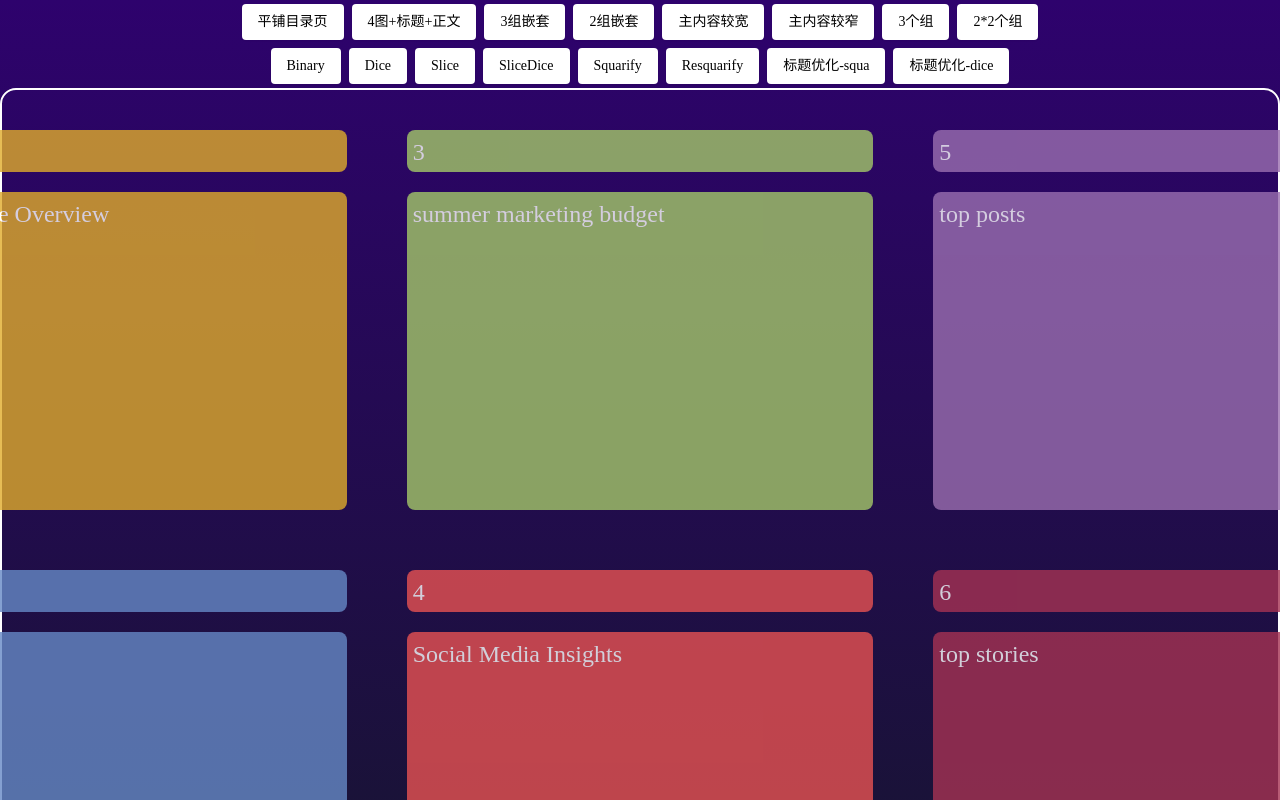
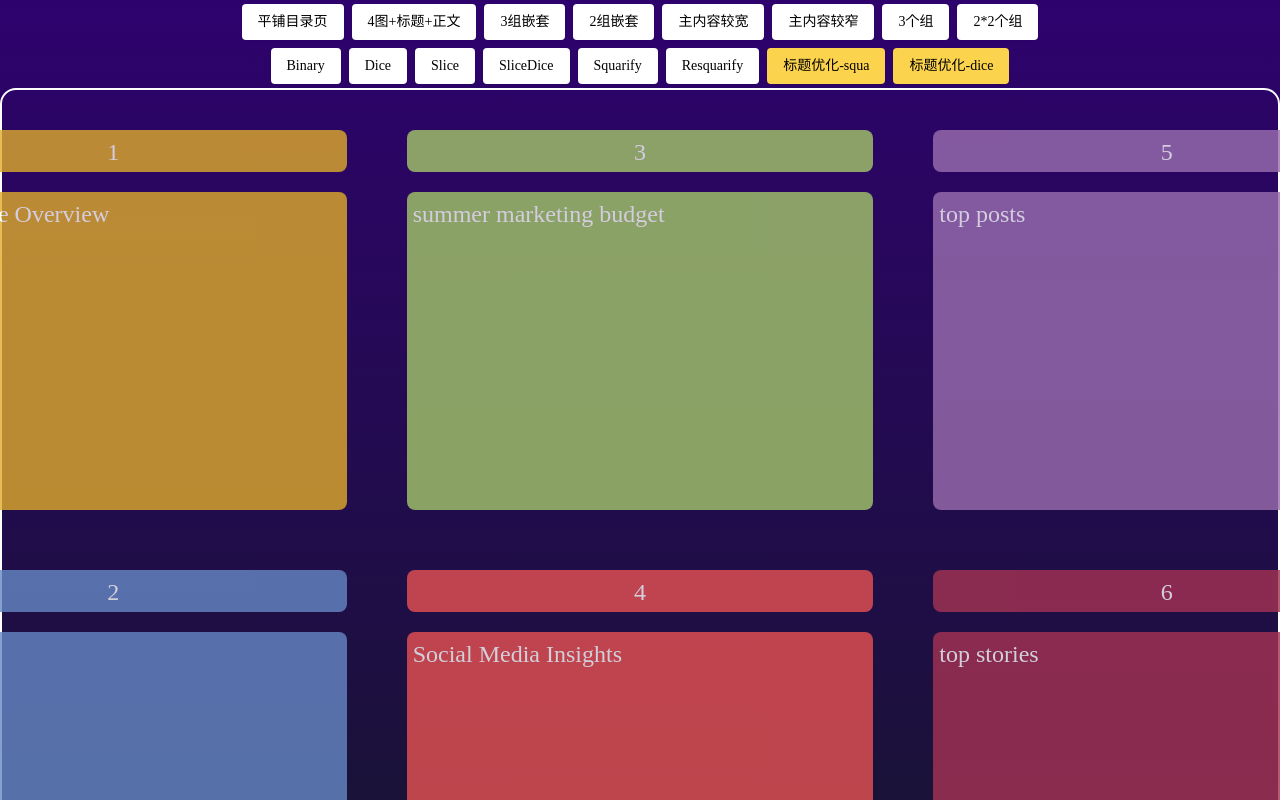
Before and after one commit to qiuqfang/treemap-layout, a Next.js app: page / in a window 1280 px wide. Shown: the top 800 px of the page. Built offline with nearby package versions, Linux system fonts and the light colour scheme.

Commit message:
dev: add tailwind-merge

```diff
--- a/package.json
+++ b/package.json
@@ -11,11 +11,12 @@
   },
   "dependencies": {
     "@t3-oss/env-nextjs": "^0.7.1",
-    "classnames": "^2.3.2",
+    "clsx": "^2.0.0",
     "d3": "^7.8.5",
     "next": "^14.0.3",
     "react": "18.2.0",
     "react-dom": "18.2.0",
+    "tailwind-merge": "^2.0.0",
     "zod": "^3.22.4"
   },
   "devDependencies": {
--- a/src/components/TreeMap.tsx
+++ b/src/components/TreeMap.tsx
@@ -1,7 +1,7 @@
 import { useMemo } from "react";
 import { Tree } from "@/data/data1";
 import * as d3 from "d3";
-import classNames from "classnames";
+import {cn} from "@/lib/utils";
 import { ImagePlaceholder } from "./ImagePlaceholder";
 
 export type TileMethod = typeof d3.treemapSquarify | typeof d3.treemapSliceDice;
@@ -66,7 +66,7 @@ export const Treemap = ({ width, height, data, tile }: TreemapProps) => {
         <div
           key={leaf.id}
           style={dynamicStyles}
-          className={classNames("absolute opacity-80 hover:opacity-100 flex justify-center items-center box-border transition-opacity duration-200 rounded-lg p-4", { "opacity-5 hover:opacity-5": leaf.data.name.length === 0 }, { "flex justify-center": leaf.data.name.length <= 2 },)}
+          className={cn("absolute opacity-80 hover:opacity-100 flex justify-center items-center box-border transition-opacity duration-200 rounded-lg p-4", { "opacity-5 hover:opacity-5": leaf.data.name.length === 0 }, { "flex justify-center": leaf.data.name.length <= 2 },)}
         >
           <ImagePlaceholder />
         </div>
@@ -77,9 +77,9 @@ export const Treemap = ({ width, height, data, tile }: TreemapProps) => {
         <div
           key={leaf.id}
           style={dynamicStyles}
-          className={classNames("absolute opacity-80 hover:opacity-100 flex justify-center items-center p-1.5 box-border transition-opacity duration-200 rounded-lg", { "opacity-5 hover:opacity-5": leaf.data.name.length === 0 }, { "flex justify-center": leaf.data.name.length <= 2 },)}
+          className={cn("absolute opacity-80 hover:opacity-100 flex justify-center items-center p-1.5 box-border transition-opacity duration-200 rounded-lg", { "opacity-5 hover:opacity-5": leaf.data.name.length === 0 }, { "flex justify-center": leaf.data.name.length <= 2 },)}
         >
-        <div className={classNames("text-white text-6xl font-bold font-mono")}>{leaf.data.name}</div>
+        <div className={cn("text-white text-6xl font-bold font-mono")}>{leaf.data.name}</div>
         </div>
       );
     }
@@ -88,9 +88,9 @@ export const Treemap = ({ width, height, data, tile }: TreemapProps) => {
       <div
         key={leaf.id}
         style={dynamicStyles}
-        className={classNames("absolute opacity-80 hover:opacity-100 flex items-start justify-between p-1.5 box-border transition-opacity duration-200 rounded-lg", { "opacity-5 hover:opacity-5": leaf.data.name.length === 0 }, { "flex justify-center": leaf.data.name.length <= 2 },)}
+        className={cn("absolute opacity-80 hover:opacity-100 flex items-start justify-between p-1.5 box-border transition-opacity duration-200 rounded-lg", { "opacity-5 hover:opacity-5": leaf.data.name.length === 0 }, { "flex justify-center": leaf.data.name.length <= 2 },)}
       >
-        <div className={classNames("text-white text-2xl")}>{leaf.data.name}</div>
+        <div className={cn("text-white text-2xl")}>{leaf.data.name}</div>
       </div>
     );
       }
--- a/src/pages/index.tsx
+++ b/src/pages/index.tsx
@@ -7,7 +7,7 @@ import React, {useCallback, useState} from 'react';
 import { treemapBinary, treemapDice, treemapSlice, treemapSliceDice, treemapSquarify, treemapResquarify } from "d3";
 import TreemapNAry from "@/algorithms/TreemapNAry"
 import {title1, title2} from "@/algorithms/TreemapTitle"
-import classNames from "classnames";
+import {cn} from "@/lib/utils";
 
 
 
@@ -66,7 +66,7 @@ export default function Home() {
                         <button
                             key={'ti'+index}
                             onClick={() => handleTileClick(tile.method)}
-                            className={classNames("rounded bg-white px-4 py-2 text-sm font-medium text-black shadow-sm hover:bg-amber-300", {"bg-amber-300 hover:bg-amber-500": tile.type === 'custom'})}
+                            className={cn("rounded bg-white px-4 py-2 text-sm font-medium text-black shadow-sm hover:bg-amber-300", {"bg-amber-300 hover:bg-amber-500": tile.type === 'custom'})}
                         >
                             {tile.name}
                         </button>
```
Also changed, not shown: 1 other file (tests, documents, lock files or other folders).
